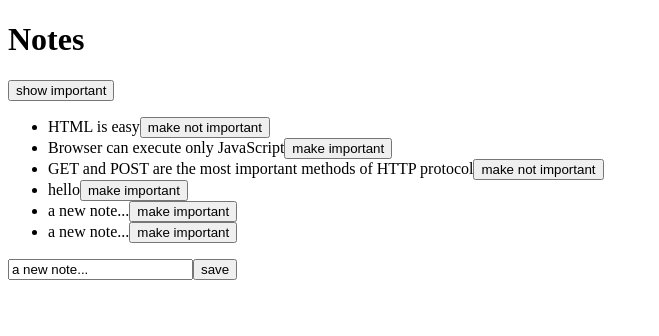
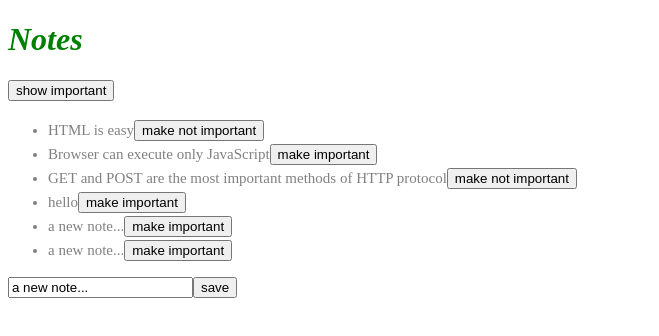
Before and after one commit to osmukkaHY/full-stack-open, a React (Vite) app in the folder part2/example/: page / in a window 1280 px wide. Shown: the top 336 px of the page, without its empty margins (0-659 px from the left). Built offline with nearby package versions, Linux system fonts and the light colour scheme; data requests are answered from the project's data file.

Commit message:
Did some CSS shenanigans

```diff
--- a/part2/example/src/components/Note.jsx
+++ b/part2/example/src/components/Note.jsx
@@ -3,7 +3,7 @@ const Note = ({ note, toggleImportance }) => {
     ? 'make not important' : 'make important'
 
   return (
-    <li>
+    <li className='note'>
       {note.content}
       <button onClick={toggleImportance}>{label}</button>
     </li>
--- a/part2/example/src/index.css
+++ b/part2/example/src/index.css
@@ -1,111 +1,10 @@
-:root {
-  --text: #6b6375;
-  --text-h: #08060d;
-  --bg: #fff;
-  --border: #e5e4e7;
-  --code-bg: #f4f3ec;
-  --accent: #aa3bff;
-  --accent-bg: rgba(170, 59, 255, 0.1);
-  --accent-border: rgba(170, 59, 255, 0.5);
-  --social-bg: rgba(244, 243, 236, 0.5);
-  --shadow:
-    rgba(0, 0, 0, 0.1) 0 10px 15px -3px, rgba(0, 0, 0, 0.05) 0 4px 6px -2px;
-
-  --sans: system-ui, 'Segoe UI', Roboto, sans-serif;
-  --heading: system-ui, 'Segoe UI', Roboto, sans-serif;
-  --mono: ui-monospace, Consolas, monospace;
-
-  font: 18px/145% var(--sans);
-  letter-spacing: 0.18px;
-  color-scheme: light dark;
-  color: var(--text);
-  background: var(--bg);
-  font-synthesis: none;
-  text-rendering: optimizeLegibility;
-  -webkit-font-smoothing: antialiased;
-  -moz-osx-font-smoothing: grayscale;
-
-  @media (max-width: 1024px) {
-    font-size: 16px;
-  }
+h1 {
+  color: green;
+  font-style: italic;
 }
 
-@media (prefers-color-scheme: dark) {
-  :root {
-    --text: #9ca3af;
-    --text-h: #f3f4f6;
-    --bg: #16171d;
-    --border: #2e303a;
-    --code-bg: #1f2028;
-    --accent: #c084fc;
-    --accent-bg: rgba(192, 132, 252, 0.15);
-    --accent-border: rgba(192, 132, 252, 0.5);
-    --social-bg: rgba(47, 48, 58, 0.5);
-    --shadow:
-      rgba(0, 0, 0, 0.4) 0 10px 15px -3px, rgba(0, 0, 0, 0.25) 0 4px 6px -2px;
-  }
-
-  #social .button-icon {
-    filter: invert(1) brightness(2);
-  }
+.note {
+  color: grey;
+  padding-top: 3px;
+  font-size: 15px;
 }
-
-body {
-  margin: 0;
-}
-
-#root {
-  width: 1126px;
-  max-width: 100%;
-  margin: 0 auto;
-  text-align: center;
-  border-inline: 1px solid var(--border);
-  min-height: 100svh;
-  display: flex;
-  flex-direction: column;
-  box-sizing: border-box;
-}
-
-h1,
-h2 {
-  font-family: var(--heading);
-  font-weight: 500;
-  color: var(--text-h);
-}
-
-h1 {
-  font-size: 56px;
-  letter-spacing: -1.68px;
-  margin: 32px 0;
-  @media (max-width: 1024px) {
-    font-size: 36px;
-    margin: 20px 0;
-  }
-}
-h2 {
-  font-size: 24px;
-  line-height: 118%;
-  letter-spacing: -0.24px;
-  margin: 0 0 8px;
-  @media (max-width: 1024px) {
-    font-size: 20px;
-  }
-}
-p {
-  margin: 0;
-}
-
-code,
-.counter {
-  font-family: var(--mono);
-  display: inline-flex;
-  border-radius: 4px;
-  color: var(--text-h);
-}
-
-code {
-  font-size: 15px;
-  line-height: 135%;
-  padding: 4px 8px;
-  background: var(--code-bg);
-}
--- a/part2/example/src/main.jsx
+++ b/part2/example/src/main.jsx
@@ -1,5 +1,6 @@
 import axios from 'axios'
 import ReactDOM from 'react-dom/client'
 import App from './App'
+import './index.css'
 
 ReactDOM.createRoot(document.getElementById('root')).render(<App />)
```
